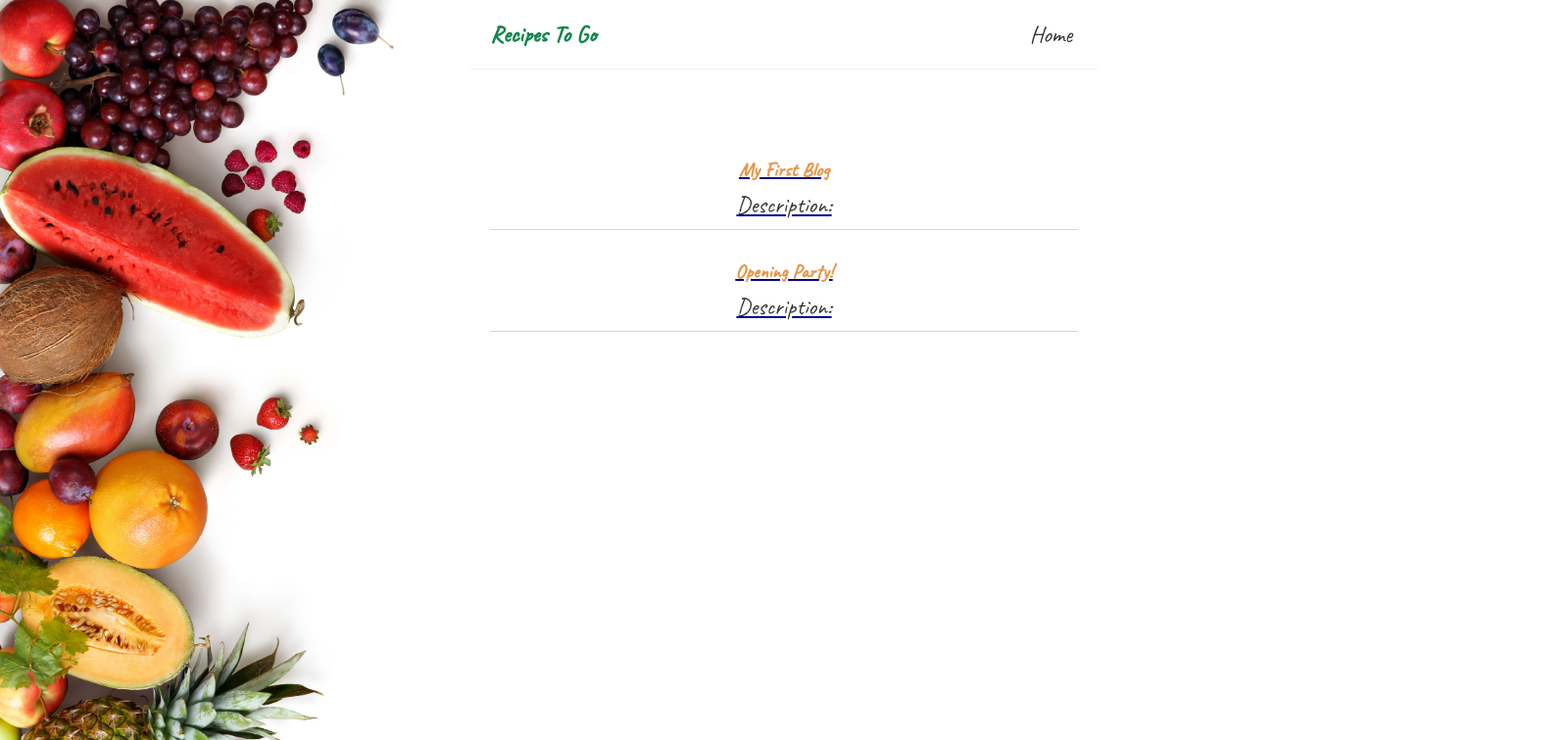
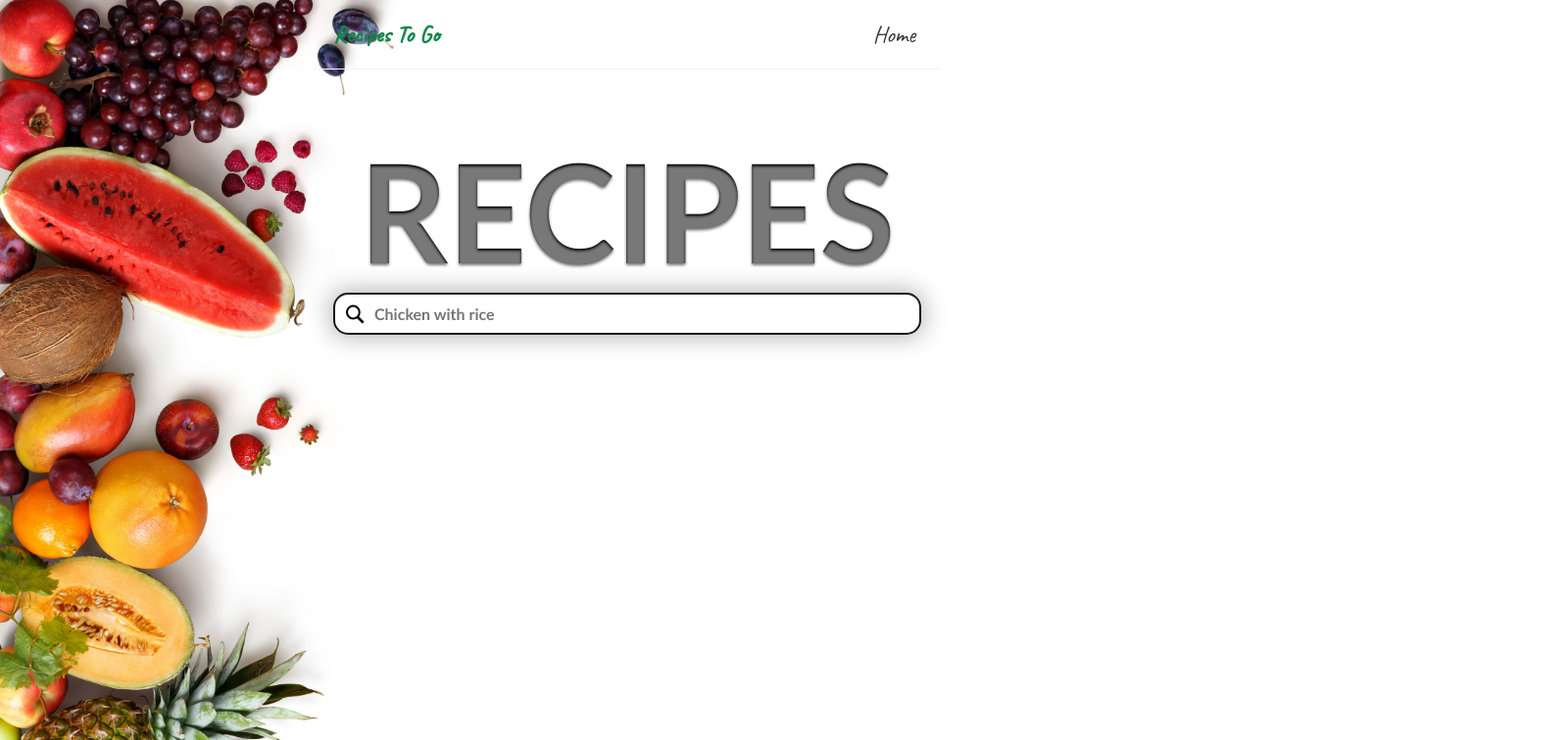
Before and after one commit to bilalc3/cooking-project-program, a React (Create React App) app in the folder frontend/: page / in a window 1280 px wide. Shown: the top 756 px of the page at 98% size, 1600 px wide, since content can reach past the window. Built offline with nearby package versions, Linux system fonts and the light colour scheme; data requests are answered from the project's data file.

Commit message:
Update Home page

```diff
--- a/frontend/src/App.js
+++ b/frontend/src/App.js
@@ -13,8 +13,7 @@ import image from './back.jpeg';
 function App() {
   return (
     <Router>
-    <div className="App" style={{ backgroundImage: `url(${image})`, backgroundRepeat:"no-repeat", backgroundSize:"contain",
-    height:1000,width:1600 }}>
+    <div className="App" style={{ backgroundImage: `url(${image})`, backgroundRepeat:"no-repeat", backgroundSize:"cover", height:'100vh'}}>
 
       <Navbar />
       <div className="content">
--- /dev/null
+++ b/frontend/src/Home.css
@@ -0,0 +1,96 @@
+.logo{
+    font-family: 'Gill Sans', 'Gill Sans MT', Calibri, 'Trebuchet MS', sans-serif;
+    font-size: 105pt;
+    font-weight: 900;
+
+    text-align: center;
+
+    background-color: rgb(0, 0, 0);
+    color: transparent;
+    text-shadow: 0px 2px 3px rgb(120, 120, 120);
+    -webkit-background-clip: text;
+    background-clip: text;
+}
+
+@media screen and (max-width: 650px) {
+    .logo {
+        font-size: 85pt;
+    }
+}
+
+
+.search-container{
+    display: flex;
+    align-items: stretch;
+    position: relative;
+}
+
+.search-bar{
+    display: flex;
+    width: 95%;
+
+    font-family: "Gill Sans", Arial, Helvetica, sans-serif;
+    font-size: medium;
+    font-weight: 600;
+
+    z-index: 4;
+    padding: 10px;
+    padding-left: 40px;
+
+    border-style: solid;
+    border-radius: 15px;
+    border-width: 2px;
+    border-color: rgb(24, 24, 31);
+    box-shadow: 0 0 25px 3px #0000004a;
+
+    transition: border-radius 0.3s ease-in 0s,
+        box-shadow 0.3s ease-in 0s,
+        border-color 0.3s ease-in 0s;
+}
+
+.search-bar:focus {
+    outline-width: 0;
+    border-radius: 30px;
+
+    z-index: 4;
+
+    box-shadow: 0 0 55px 4px #ffffffc9;
+    border-color: transparent;
+
+    transition: z-index 0.5 step-start;
+}
+
+.overlay {
+    background-color: transparent;
+    position: fixed;
+    inset: 0px;
+    z-index: -2;
+    transition: background-color 0.3s ease-in 0s,
+        z-index 0.5s step-end;
+}
+
+.search-bar:focus + .overlay {
+    background-color: rgba(0, 0, 0, 0.667);
+    z-index: 2;
+    transition: background-color 0.3s ease-in 0s,
+        z-index 0.5s step-start;
+}
+
+.search-bar::selection {
+    background: #a8c9d9;
+}
+
+.search-icon{
+    z-index: 5;
+
+    width: 20px;
+    height: 20px;
+
+    stroke:black;
+    stroke-width: 3;
+
+    position: absolute;
+    display: flex;
+    align-self: center;
+    left: 12px;
+}
--- a/frontend/src/Home.js
+++ b/frontend/src/Home.js
@@ -1,14 +1,16 @@
-import RecipeList from './RecipeList';
-import useFetch from "./useFetch";
+import './Home.css';
 
 const Home = () => {
-  const { error, isPending, data: recipes } = useFetch('http://localhost:3000/recipes')
-
   return (
-    <div className="home">
-      { error && <div>{ error }</div> }
-      { isPending && <div>Loading...</div> }
-      { recipes && <RecipeList recipes={recipes} /> }
+      <div className="home">
+        <div className="logo"> RECIPES </div>
+        <div className="search-container">
+            <div className="search-icon" >
+                <svg xmlns="http://www.w3.org/2000/svg" x="0px" y="0px" viewBox="0 0 50 50"><path d="M 21 3 C 11.621094 3 4 10.621094 4 20 C 4 29.378906 11.621094 37 21 37 C 24.710938 37 28.140625 35.804688 30.9375 33.78125 L 44.09375 46.90625 L 46.90625 44.09375 L 33.90625 31.0625 C 36.460938 28.085938 38 24.222656 38 20 C 38 10.621094 30.378906 3 21 3 Z M 21 5 C 29.296875 5 36 11.703125 36 20 C 36 28.296875 29.296875 35 21 35 C 12.703125 35 6 28.296875 6 20 C 6 11.703125 12.703125 5 21 5 Z"></path></svg>
+            </div>
+            <input placeholder="Chicken with rice" type="text" className="search-bar"></input>
+            <div className="overlay"></div>
+        </div>
     </div>
   );
 }
```
